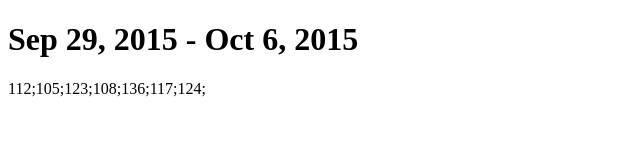
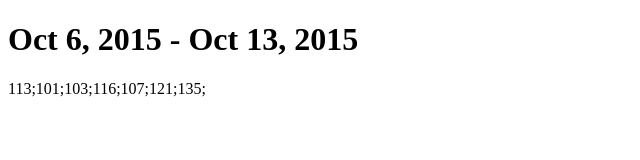
Before and after one commit to Romsdal/Romsdal.github.io, a plain HTML site: page index.html in a window 1280 px wide. Shown: the whole page, without its empty margins (0-640 px from the left). Drawn offline with Linux system fonts and the light colour scheme.

Commit message:
Update index.html

```diff
--- a/index.html
+++ b/index.html
@@ -1,7 +1,7 @@
 <!DOCTYPE html>
 <html>
 <body>
-    <h1>Sep 29, 2015 - Oct 6, 2015</h1>
-    <p>112;105;123;108;136;117;124;</p>
+    <h1>Oct 6, 2015 - Oct 13, 2015</h1>
+    <p>113;101;103;116;107;121;135;</p>
 </body>
 </html>
```
